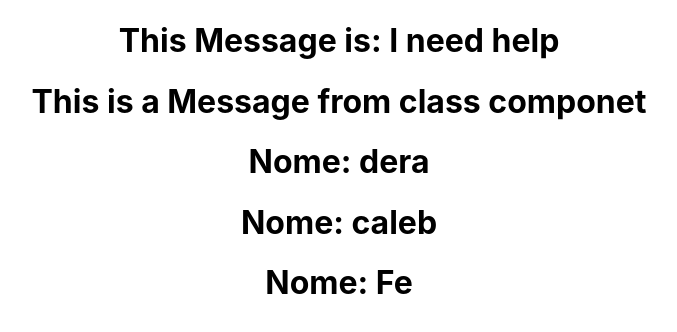
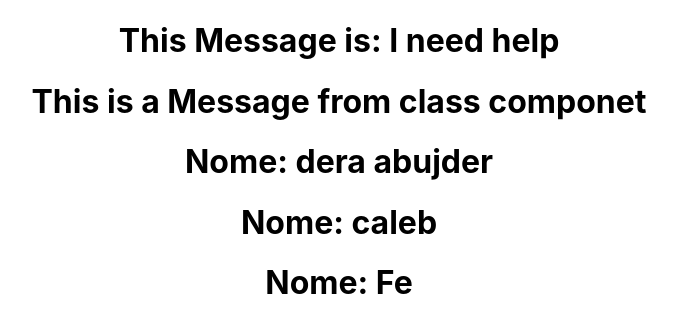
Before and after one commit to kDera/react-ppp, a React (Create React App) app: page / in a window 1280 px wide. Shown: the top 332 px of the page, without its empty margins (301-978 px from the left). Built offline with nearby package versions, Linux system fonts and the light colour scheme.

Commit message:
volta do carnval

```diff
--- a/src/App.tsx
+++ b/src/App.tsx
@@ -12,7 +12,7 @@ function App() {
     <div className="App">
         <Hello/>
         <Message/>
-        <Profile name="dera"/>
+        <Profile name="dera" sobrenome='abujder'/>
         <Profile name="caleb"/>
         <Profile name="Fe"/>
     </div>
--- a/src/components/Profile.js
+++ b/src/components/Profile.js
@@ -1,7 +1,7 @@
 
 function Profile(props){
     console.log(props)
-    return <h1>Nome: {props.name}</h1>
+    return <h1>Nome: {props.name} {props.sobrenome}</h1>
 }
 
 export default Profile;
```
